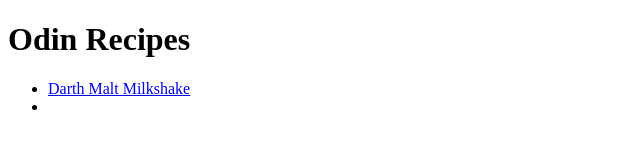
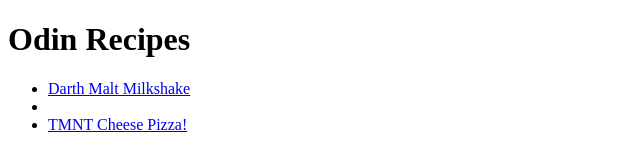
Before and after one commit to bkoshh/odin-recipes, a plain HTML site: page index.html in a window 1280 px wide. Shown: the whole page, without its empty margins (0-640 px from the left). Drawn offline with Linux system fonts and the light colour scheme.

Commit message:
added new recipe to homepage

```diff
--- a/index.html
+++ b/index.html
@@ -1,7 +1,7 @@
 <!DOCTYPE html>
 <html lan="en">
     <head>
-        <meta="UTF-8">
+        <meta charset="UTF-8">
         <title>Odin Recipes Homepage</title>
     </head>
     <body>
@@ -9,6 +9,7 @@
             <ul>
                 <li><a href="./recipes/darth-malt-milkshake.html">Darth Malt Milkshake</a></li>
                 <li></li>
+                <li><a href="recipes/tmnt-pizza.html">TMNT Cheese Pizza!</a></li>
             </ul>
     </body>
 </html>
```
